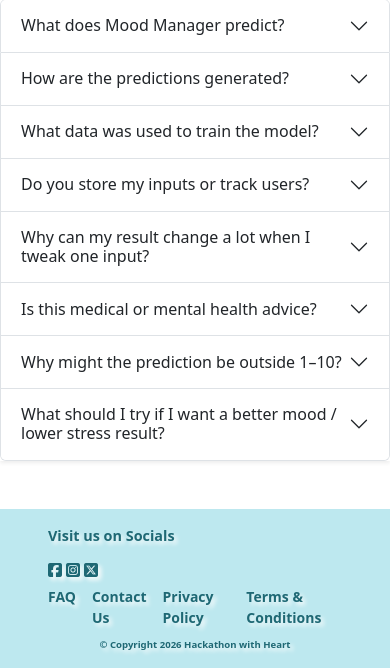
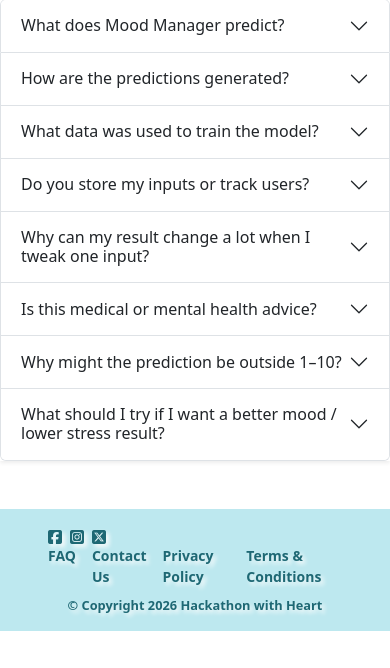
Before and after one commit to AlistairDriscoll/mood-manager, a Django app: page /faq/ in a window 390 px wide. Shown: the part 257-925 px from the top of the page. After the commit the page ends 888 px from the top, so only its background shows below. Run offline with Django 5.2, Linux system fonts and the light colour scheme; parts of the project's set-up code (start-up, migrations or seed data) failed here and were passed over; some libraries are stand-ins or nearby versions.

Commit message:
modify footer section

```diff
--- a/static/css/main.css
+++ b/static/css/main.css
@@ -66,6 +66,7 @@
   display: inline-block;
   background-color: #ffc107;
   color: #1e6874;
+  text-shadow: #fcfcfc 2px 2px 5px;
   font-size: clamp(1rem, 2vw, 1.5rem);
   font-weight: 600;
   padding: 1rem 2.5rem;
@@ -78,6 +79,7 @@
 .cta-button:hover {
   background-color: #ffb300;
   color: #ffffff;
+  text-shadow: #070707 2px 2px 5px;
   transform: translateY(-2px);
   box-shadow: 0 6px 12px rgba(0, 0, 0, 0.15);
 }
@@ -115,23 +117,20 @@ body {
   box-shadow: 0 6px 12px rgba(0, 0, 0, 0.15);
 }
 
-/* *navbar and footer styling*/ */
-
-.custom-navbar,
+/* *navbar and footer styling*/
+*/ .custom-navbar,
 footer,
 footer a,
-.dropdown-menu .custom-dropdown{
+.dropdown-menu .custom-dropdown {
   background-color: #bde8ef;
   color: #1e6874;
   text-shadow: #fcfcfc 3px 3px 4px;
   font-weight: 700;
 }
 
-footer a
- {
+footer a {
   font-size: 0.9rem;
   line-height: 1.5;
-
 }
 
 footer p {
@@ -140,8 +139,6 @@ footer p {
 
 footer i {
   margin: 0;
-
-
 }
 
 .navbar-brand {
@@ -151,16 +148,12 @@ footer i {
   text-shadow: #fcfcfc 2px 2px 5px;
 }
 
-
 .nav-item a {
   color: #1e6874;
   text-shadow: #fcfcfc 2px 2px 5px;
   font-weight: 700;
   margin-right: 0.5rem;
 }
-
-
-
 
 /*copyright*/
 #copyright {
@@ -171,7 +164,7 @@ footer i {
 .directory a {
   text-decoration: none;
 }
-.btn-custom{
+.btn-custom {
   background-color: #1e6874;
   color: white;
   border: none;
@@ -184,28 +177,14 @@ footer i {
 }
 
 @media screen and (max-width: 600px) {
-
-    footer,
-    footer p,
-    footer a {
-
-        padding: 0;
-
-
-    }
   .nav-brand {
     font-size: 0.8rem;
   }
   #copyright {
     margin-top: 0.6rem;
     font-size: 0.6rem;
-
   }
 }
-
-
-
-
 
 .custom-navbar,
 footer,
@@ -216,21 +195,15 @@ footer a {
   font-weight: 700;
 }
 
-footer a
- {
-    font-size: 0.9rem;
-    line-height: 1.5;
+footer,
+footer p,
+footer a {
+  padding: 0;
 
-}
-
-footer p {
-    font-size: 0.9rem;
 }
 
 footer i {
   margin: 0;
-
-
 }
 
 .navbar-brand {
@@ -247,19 +220,16 @@ footer i {
   margin-right: 0.5rem;
 }
 
-
-
-
 /*copyright*/
 #copyright {
-    font-size: 0.7rem;
+  font-size: 0.8rem;
   margin-bottom: 0;
 }
 
 .directory a {
   text-decoration: none;
 }
-.btn-custom{
+.btn-custom {
   background-color: #1e6874;
   color: white;
   border: none;
@@ -270,23 +240,3 @@ footer i {
   background-color: #16505a;
   color: white;
 }
-
-@media screen and (max-width: 600px) {
-
-    footer,
-    footer p,
-    footer a {
-
-        padding: 0;
-
-
-    }
-    .nav-brand {
-        font-size: 0.8rem;
-    }
-    #copyright {
-        margin-top: 0.6rem;
-        font-size: 0.6rem;
-
-    }
-}
--- a/templates/base.html
+++ b/templates/base.html
@@ -45,17 +45,17 @@
 		{% endblock %}
 	<footer class="mt-auto pt-3 pb-3">
   <div class="container px-5">
-    <div class="d-flex justify-content-between align-items-center flex-wrap">
+    <div class="d-flex justify-content-between justify-content-center align-items-center flex-wrap">
 
       <!-- Left side -->
-      <div class="d-flex flex-column mb-2">
+      <div class="d-flex flex-row">
 
 
-        <p>Visit us on Socials</p>
-        <div class=" d-flex gap-1">
-          <i class="fa-brands fa-square-facebook"></i>
-          <i class="fa-brands fa-square-instagram"></i>
-          <i class="fa-brands fa-square-x-twitter "></i>
+       <div class=" d-flex gap-2">
+        {% comment %} <h6>Visit us on socials</h6> {% endcomment %}
+          <i class="fa-brands fa-square-facebook mt-1"></i>
+          <i class="fa-brands fa-square-instagram mt-1"></i>
+          <i class="fa-brands fa-square-x-twitter mt-1"></i>
         </div>
       </div>
 
```
Lines whose indentation alone changed are shown as unchanged.
